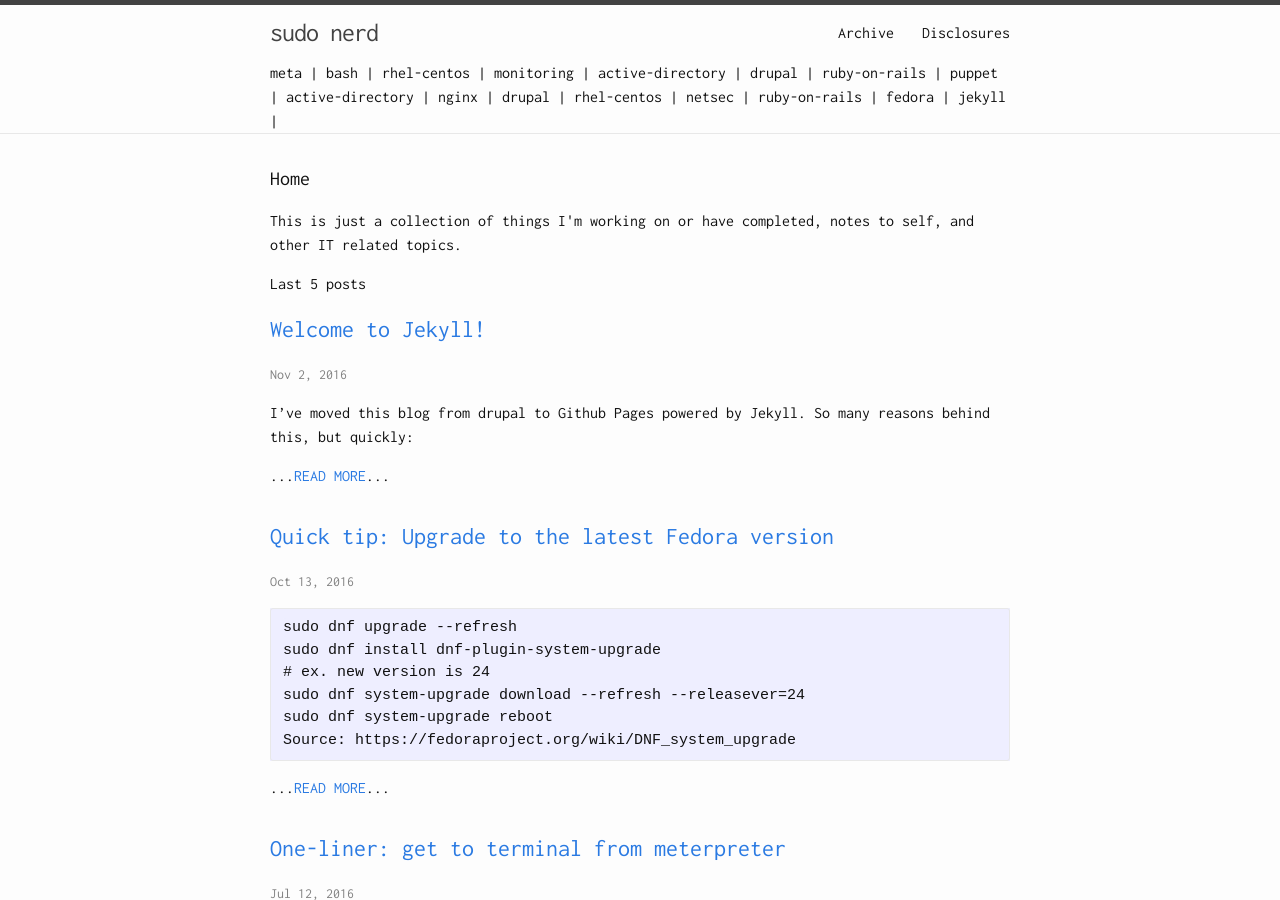
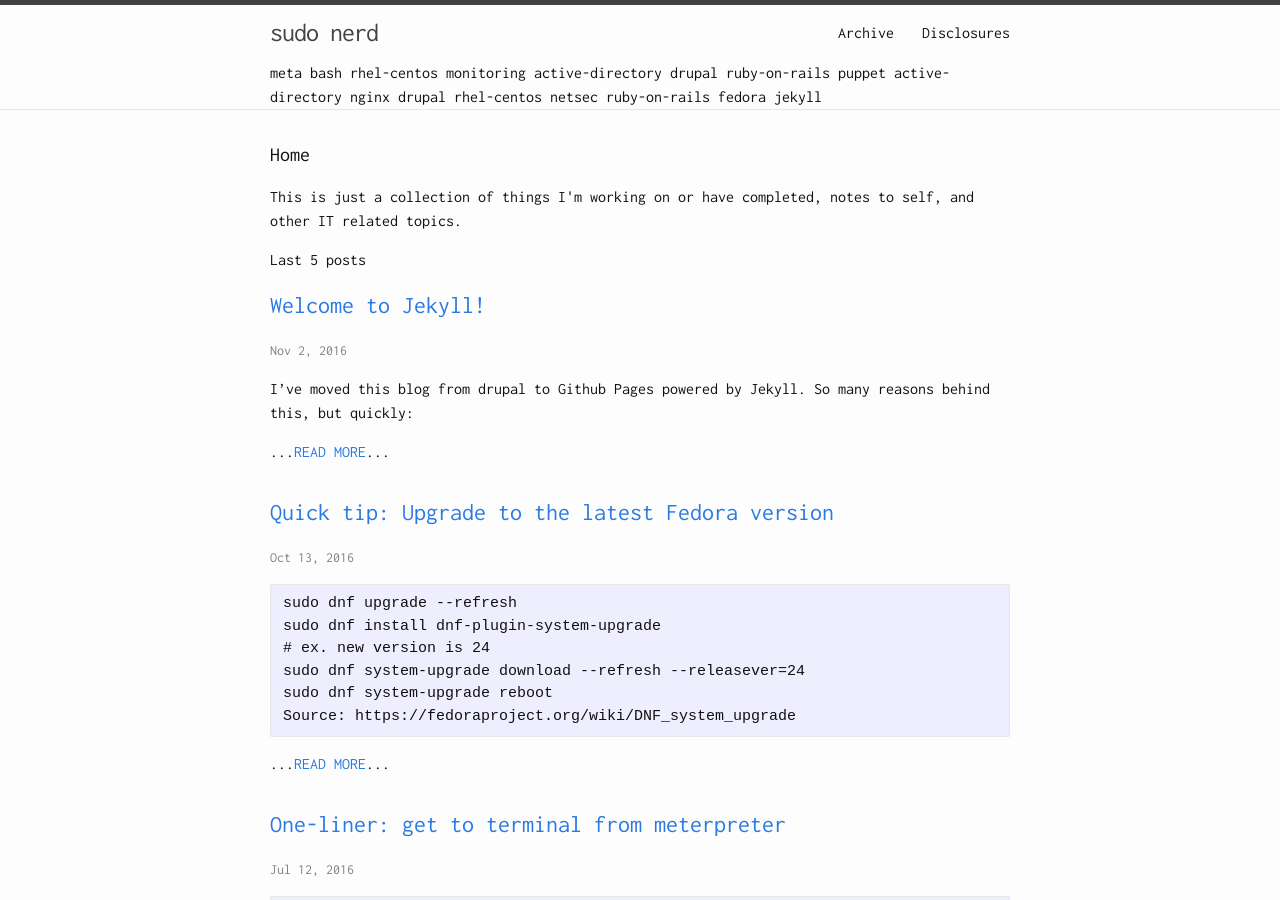
Before and after one commit to educationnull/thejaspher.github.io, a Jekyll site: the page built from index.md, in a window 1280 px wide and 900 px high. Built offline with Jekyll 4.4.1, drawn with Linux system fonts in a browser that asks for light colours.

Commit message:
Update header.html

```diff
--- a/_includes/header.html
+++ b/_includes/header.html
@@ -26,7 +26,7 @@
       {% for tag in site.tags %}
         {% assign t = tag | first %}
         {% assign posts = tag | last %}
-        {{t | downcase | replace:" ","-" }} |
+        {{t | downcase | replace:" ","-" }}
       {% endfor %}
     </div>
   </div>
```
